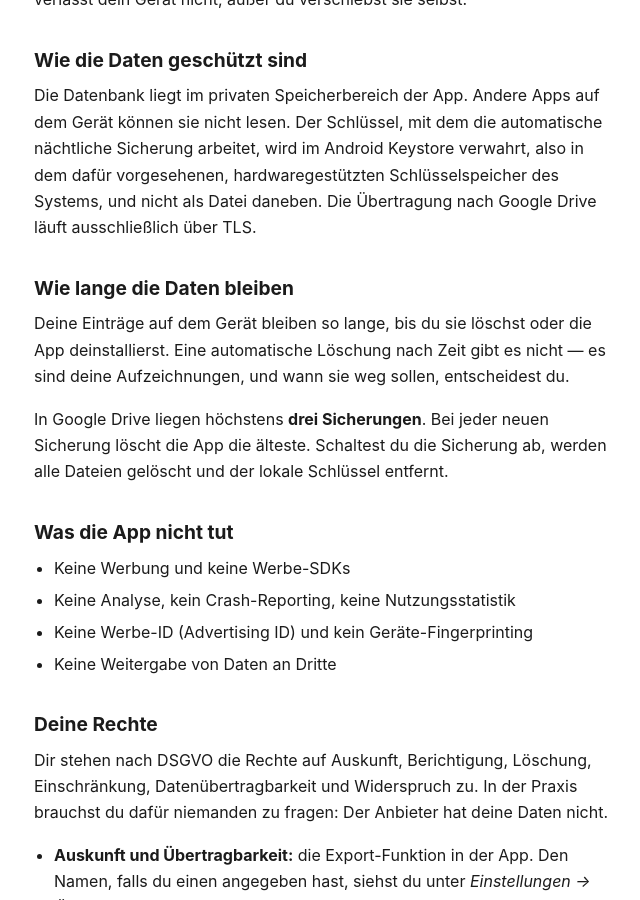
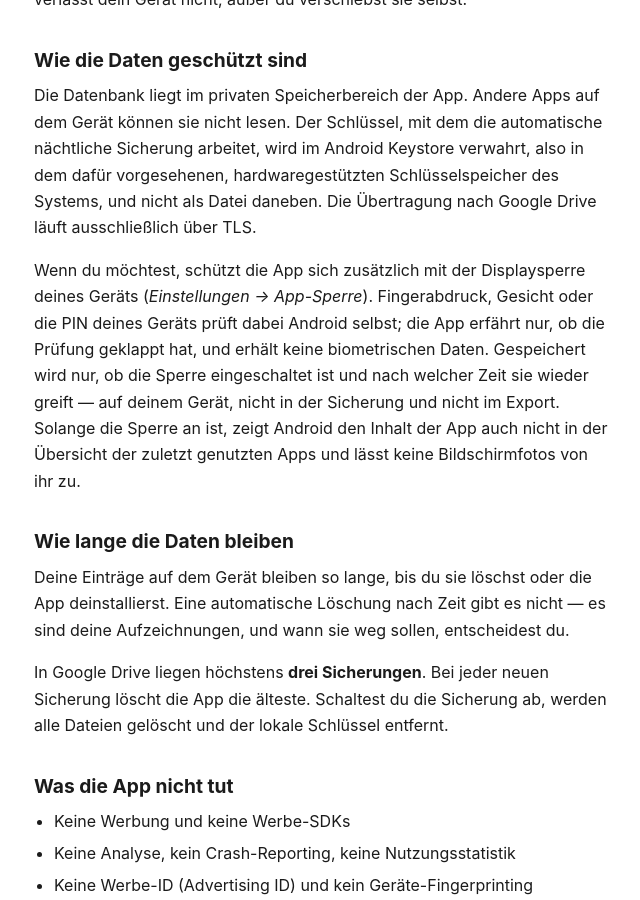
Before and after one commit to julian-1504/junolabs-privacy, a Jekyll site: the page built from moodtrackr/datenschutz.md, in a window 1280 px wide and 900 px high, scrolled down 2005 px. Shown: the whole window, without its empty margins (318-958 px from the left). Built offline with Jekyll 4.4.1, drawn with Linux system fonts in a browser that asks for light colours.

Commit message:
Describe MoodTrackr's optional app lock
The device's own screen lock checks fingerprint, face or PIN; the app only
learns whether it worked and stores nothing but on/off and the timeout,
kept out of backup and export.

Co-Authored-By: Claude Opus 5.5 <noreply@anthropic.com>

```diff
--- a/moodtrackr/datenschutz.md
+++ b/moodtrackr/datenschutz.md
@@ -80,6 +80,14 @@ im Android Keystore verwahrt, also in dem dafür vorgesehenen, hardwaregestützt
 Schlüsselspeicher des Systems, und nicht als Datei daneben. Die Übertragung nach Google
 Drive läuft ausschließlich über TLS.
 
+Wenn du möchtest, schützt die App sich zusätzlich mit der Displaysperre deines Geräts
+(*Einstellungen → App-Sperre*). Fingerabdruck, Gesicht oder die PIN deines Geräts prüft
+dabei Android selbst; die App erfährt nur, ob die Prüfung geklappt hat, und erhält keine
+biometrischen Daten. Gespeichert wird nur, ob die Sperre eingeschaltet ist und nach welcher
+Zeit sie wieder greift — auf deinem Gerät, nicht in der Sicherung und nicht im Export.
+Solange die Sperre an ist, zeigt Android den Inhalt der App auch nicht in der Übersicht der
+zuletzt genutzten Apps und lässt keine Bildschirmfotos von ihr zu.
+
 ## Wie lange die Daten bleiben
 
 Deine Einträge auf dem Gerät bleiben so lange, bis du sie löschst oder die App
```
